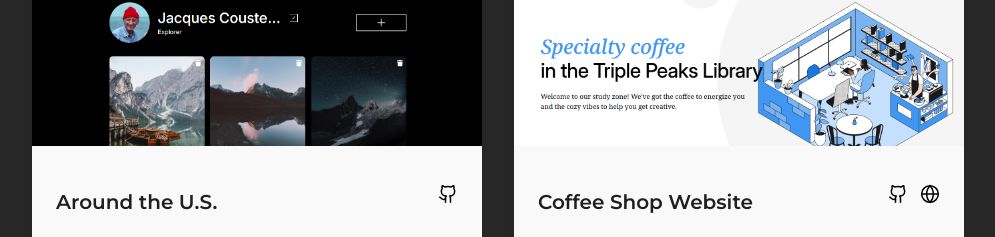
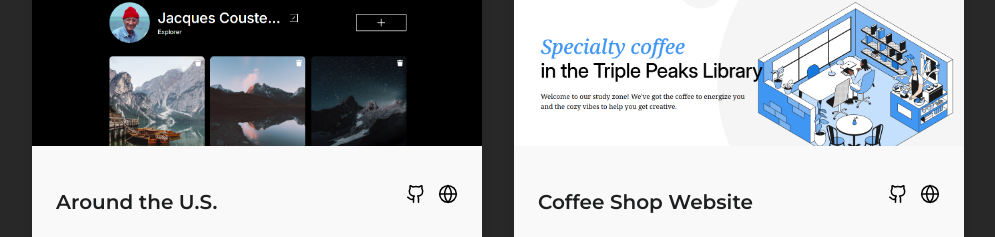
Before and after one commit to shay-p77/portfolio, a React (Vite) app: page / in a window 1280 px wide. Shown: the part 2931-3168 px from the top of the page, without its empty margins (142-1137 px from the left). Built offline with nearby package versions, Linux system fonts and the light colour scheme.

Commit message:
atu live link

```diff
--- a/src/components/Projects/Projects.jsx
+++ b/src/components/Projects/Projects.jsx
@@ -31,6 +31,7 @@ function Projects() {
       title: "Around the U.S.",
       image: aroundUsImage,
       github: "https://github.com/shay-p77/se_project_aroundtheus.git",
+      live: "https://aroundthe-us.netlify.app/",
       description:
         "Created an interactive, Instagram-style web app with user profiles, image cards, like and delete functionality, and modals. Designed the UI with HTML/CSS, then progressively added JavaScript features like API calls, form validation, and dynamic content. This was my first large-scale JavaScript project, and it greatly boosted my confidence in front-end development.",
       skills: ["HTML", "CSS", "JavaScript", "Rest APIs"],
```
